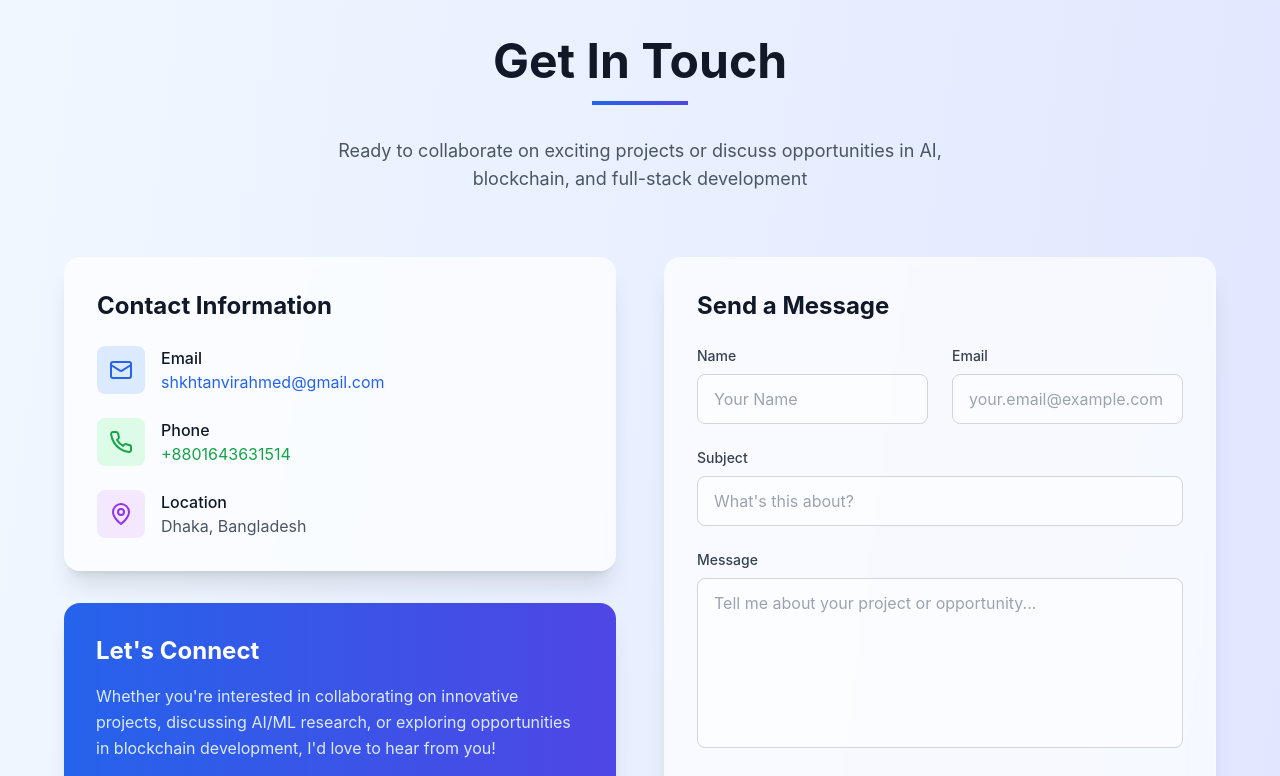
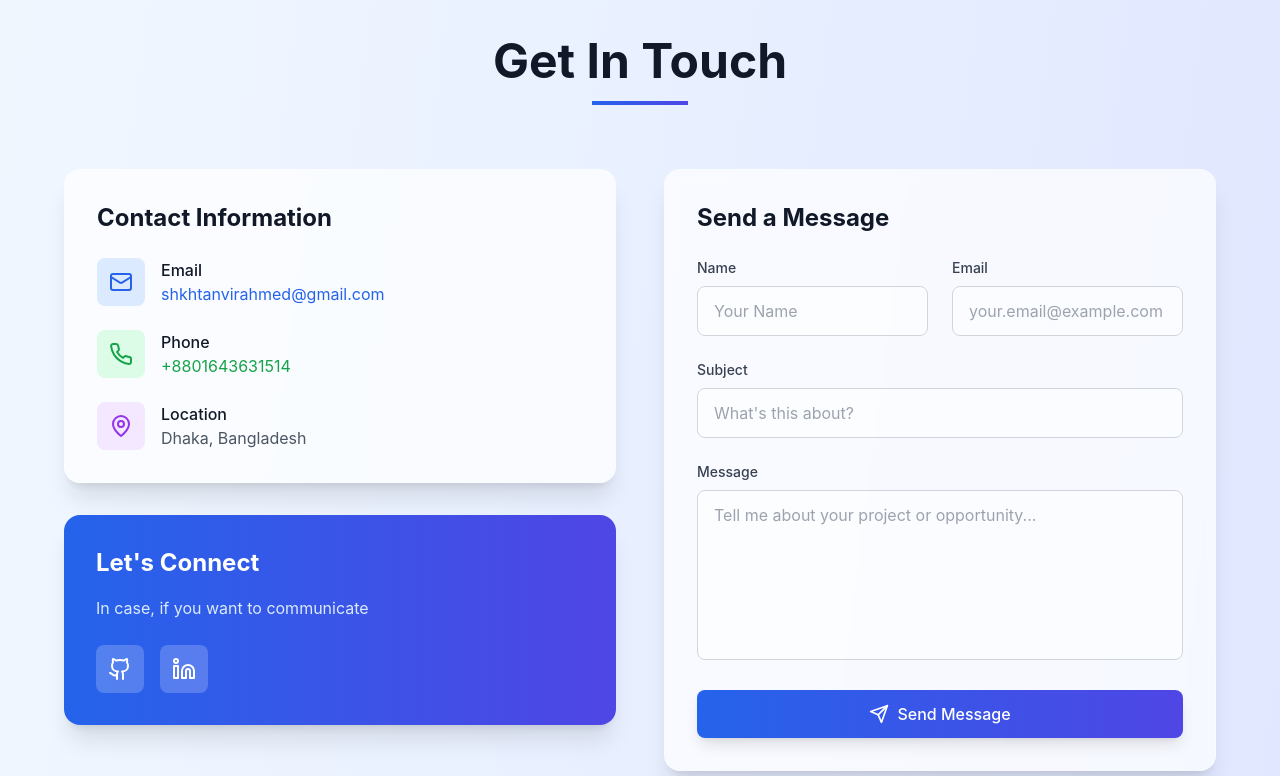
Before and after one commit to AhVir/AhVir.github.io_, a React (Vite) app: page / in a window 1280 px wide. Shown: the part 8800-9576 px from the top of the page. Built offline with nearby package versions, Linux system fonts and the light colour scheme.

Commit message:
Modified Contact.tsx

```diff
--- a/src/components/Contact.tsx
+++ b/src/components/Contact.tsx
@@ -10,9 +10,9 @@ const Contact = () => {
             Get In Touch
           </h2>
           <div className="w-24 h-1 bg-gradient-to-r from-blue-600 to-indigo-600 mx-auto mb-8"></div>
-          <p className="text-lg text-gray-600 dark:text-gray-400 max-w-2xl mx-auto">
+          {/* <p className="text-lg text-gray-600 dark:text-gray-400 max-w-2xl mx-auto">
             Ready to collaborate on exciting projects or discuss opportunities in AI, blockchain, and full-stack development
-          </p>
+          </p> */}
         </div>
 
         <div className="grid lg:grid-cols-2 gap-12 items-start">
@@ -68,8 +68,9 @@ const Contact = () => {
             <div className="bg-gradient-to-r from-blue-600 to-indigo-600 rounded-2xl p-8 text-white shadow-xl">
               <h3 className="text-2xl font-bold mb-4">Let's Connect</h3>
               <p className="text-blue-100 leading-relaxed mb-6">
-                Whether you're interested in collaborating on innovative projects, discussing AI/ML research,
-                or exploring opportunities in blockchain development, I'd love to hear from you!
+                {/* Whether you're interested in collaborating on innovative projects, discussing AI/ML research,
+                or exploring opportunities in blockchain development, I'd love to hear from you! */}
+                In case, if you want to communicate
               </p>
 
               <div className="flex space-x-4">
```
